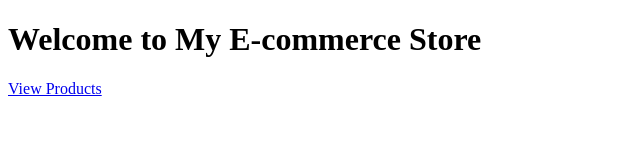
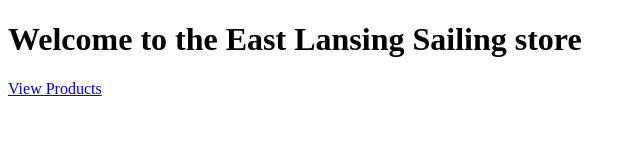
Before and after one commit to Liamsimp69420/Sales4sails2, a plain HTML site: page index.html in a window 1280 px wide. Shown: the whole page, without its empty margins (0-640 px from the left). Drawn offline with Linux system fonts and the light colour scheme.

Commit message:
Update index.html

```diff
--- a/index.html
+++ b/index.html
@@ -1,10 +1,10 @@
 <!DOCTYPE html>
 <html>
 <head>
-    <title>My E-commerce Store</title>
+    <title>East Lansing Sailing</title>
 </head>
 <body>
-    <h1>Welcome to My E-commerce Store</h1>
+    <h1>Welcome to the East Lansing Sailing store</h1>
     <a href="/products">View Products</a>
 </body>
 </html>
```
